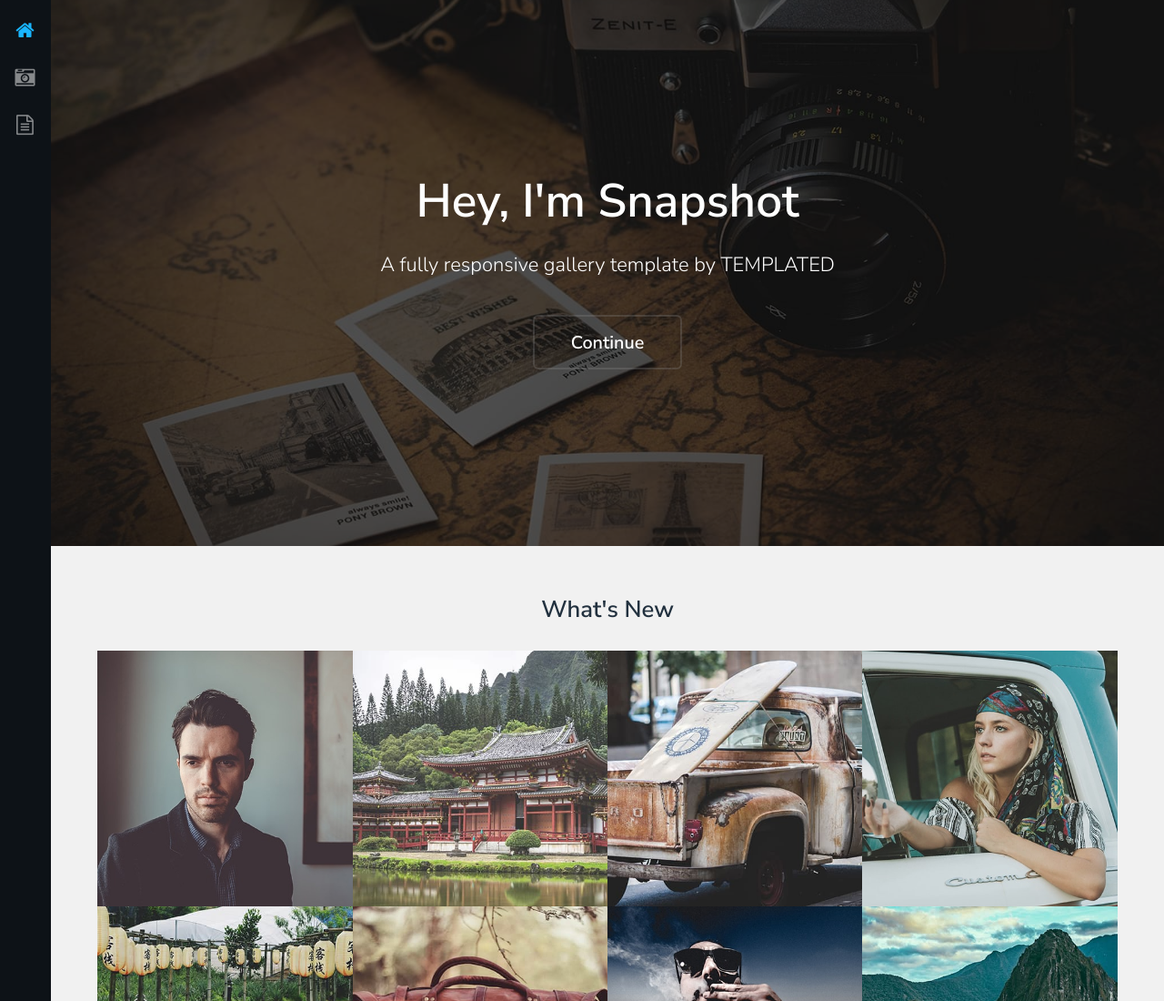
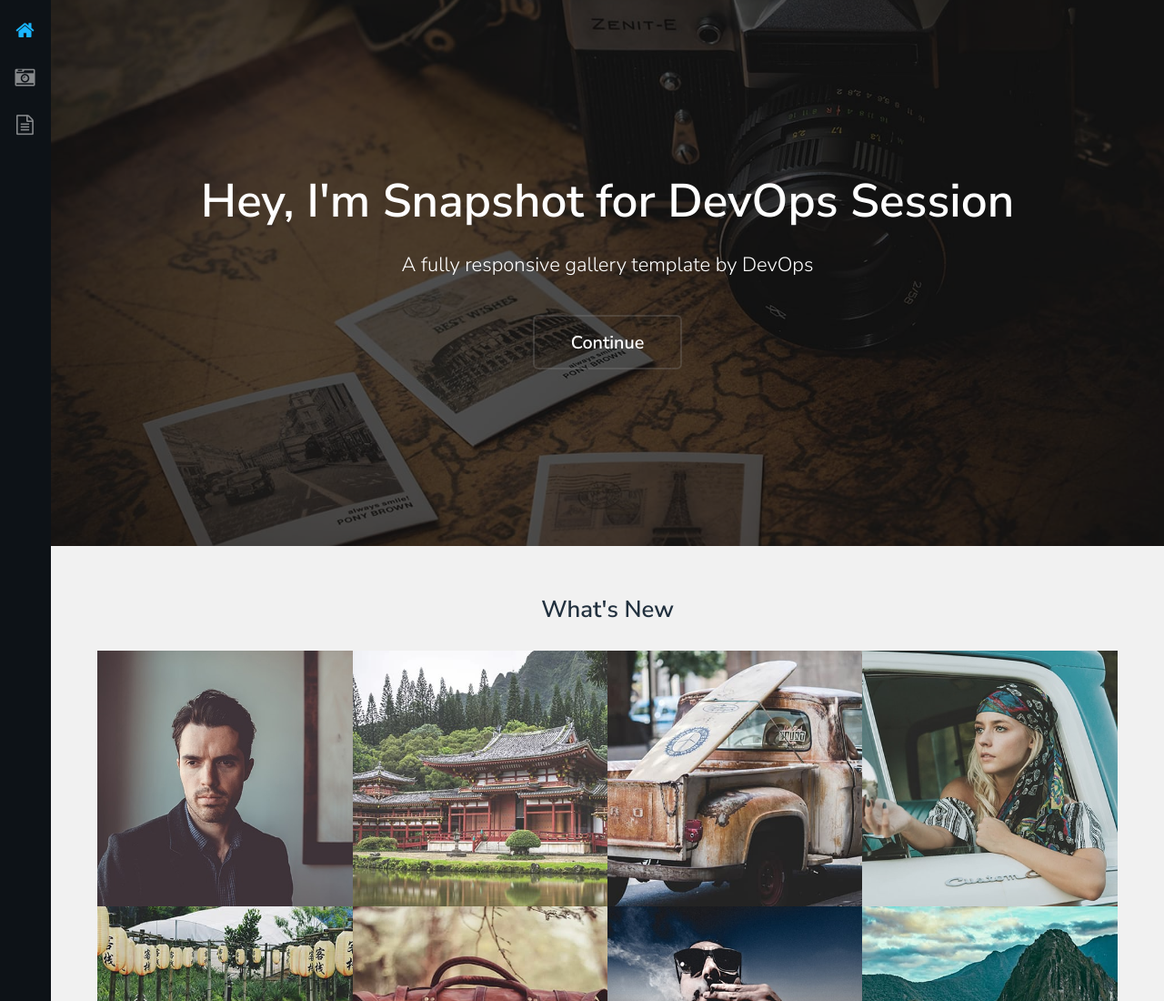
Before and after one commit to suhas-55/may2020, a plain HTML site: page WebContent/index.html in a window 1280 px wide. Shown: the top 1100 px of the page at 91% size. Drawn offline with Linux system fonts and the light colour scheme.

Commit message:
change the H1 tag

```diff
--- a/WebContent/index.html
+++ b/WebContent/index.html
@@ -29,8 +29,8 @@
 					<!-- Banner -->
 						<section id="banner">
 							<div class="inner">
-								<h1>Hey, I'm Snapshot</h1>
-								<p>A fully responsive gallery template by <a href="https://templated.co">TEMPLATED</a></p>
+								<h1>Hey, I'm Snapshot for DevOps Session</h1>
+								<p>A fully responsive gallery template by DevOps</a></p>
 								<ul class="actions">
 									<li><a href="#galleries" class="button alt scrolly big">Continue</a></li>
 								</ul>
```
